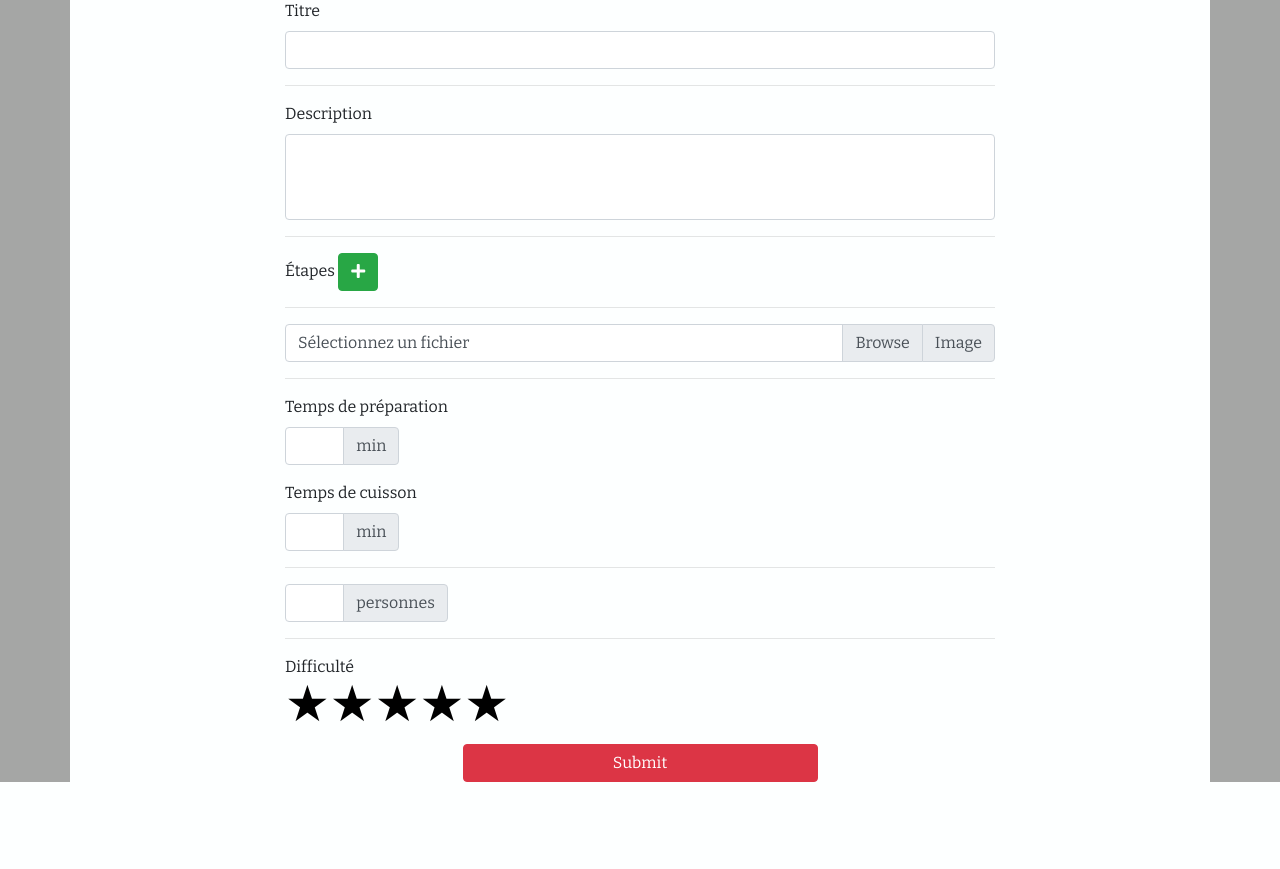
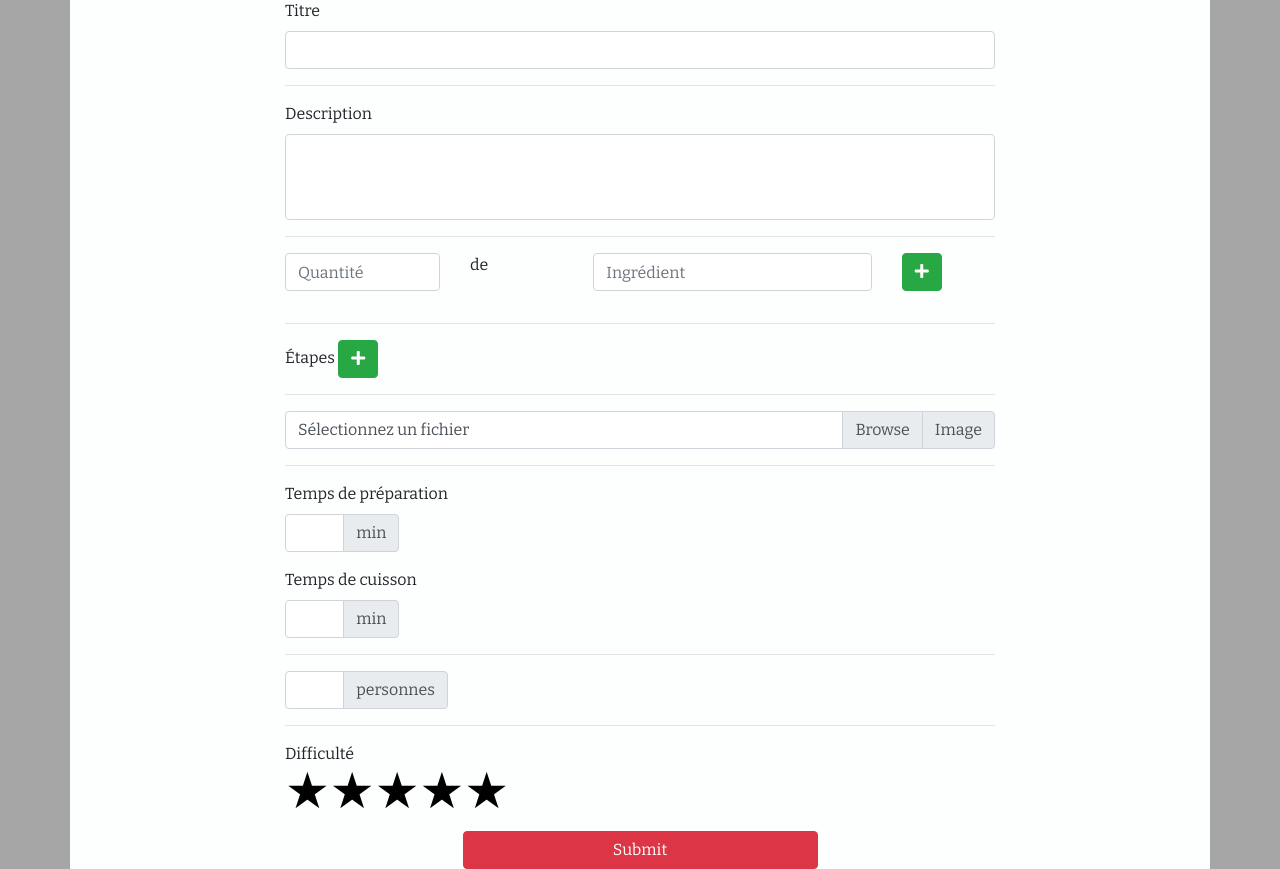
Before and after one commit to Beaurval/recettes_programmeur, a PHP site: page /ajouter.php in a window 1280 px wide. Shown: the part 197-1066 px from the top of the page. Before the commit the page ends 979 px from the top, so only its background shows below. Run offline with PHP 8.4, Linux system fonts and the light colour scheme; some libraries are stand-ins or nearby versions.

Commit message:
modif ajouter.php

```diff
--- a/ajouter.php
+++ b/ajouter.php
@@ -45,6 +45,18 @@ if (!empty($_POST)) {
         //On incrémente notre compteur d'étapes
         $numero++;
     }
+    $lastId2 = $pdo->lastInsertId();
+    $nbIngredient = 1;
+    foreach ($_POST['NOMINGREDIENT'] as $ingredient) {
+
+       $req = $pdo->prepare('INSERT INTO t_ingredient(ID_RECETTE, QTE_UNITE, NOMINGREDIENT) VALUES(?,?,?)');
+        $req->execute(array(
+            $lastId2,
+            $nbIngredient,
+            $ingredient
+            ));
+        $nbIngredient++;
+    }
 }
 
 
@@ -79,6 +91,27 @@ if (!empty($_POST)) {
             <div class="form-group">
                 <label for="description">Description</label>
                 <textarea required class="form-control" id="description" name="RESUME" rows="3"></textarea>
+            </div>
+
+            <hr>
+
+            <div id="education_fields"></div>
+            <div class="row">
+            <div class="form-group col-3">
+                <input type="text" class="form-control" id="Schoolname" name="QTE_UNITE[]" value="" placeholder="Quantité">
+            </div>
+            <div class="col-2">
+                de
+            </div>
+            <div class="form-group col-5">
+                <input type="text" class="form-control" id="Degree" name="NOMINGREDIENT[]" value="" placeholder="Ingrédient">
+            </div>
+            <div class="input-group col-2">
+                <div class="input-group-btn">
+                    <button class="btn btn-success" type="button"  onclick="education_fields();"> <i class="fas fa-plus"></i> </button>
+                </div>
+            </div>
+            <div class="clear"></div>
             </div>
 
             <hr>
@@ -195,3 +228,28 @@ if (!empty($_POST)) {
     });
 
 </script>
+<script>
+    var room = 1;
+    function education_fields() {
+
+        room++;
+        var objTo = document.getElementById('education_fields')
+        var divtest = document.createElement("div");
+        divtest.setAttribute("class", "form-group removeclass"+room);
+        var rdiv = 'removeclass'+room;
+        divtest.innerHTML = '            <div class="row">\n' +
+            '            <div class="form-group col-3">\n' +
+            '                <input type="text" class="form-control" id="Schoolname" name="QTE_UNITE[]" value="" placeholder="Quantité">\n' +
+            '            </div>\n' +
+            '<div class="col-2">de</div>\n' +
+
+            '            <div class="form-group col-5">\n' +
+            '                <input type="text" class="form-control" id="Degree" name="NOMINGREDIENT[]" value="" placeholder="Ingrédient">\n' +
+            '            </div><div class="input-group-btn col-2"> <button class="btn btn-danger" type="button" onclick="remove_education_fields('+ room +');"> <i class="fas fa-minus"></i> </button></div></div></div></div><div class="clear"></div>';
+
+        objTo.appendChild(divtest)
+    }
+    function remove_education_fields(rid) {
+        $('.removeclass'+rid).remove();
+    }
+</script>
```
